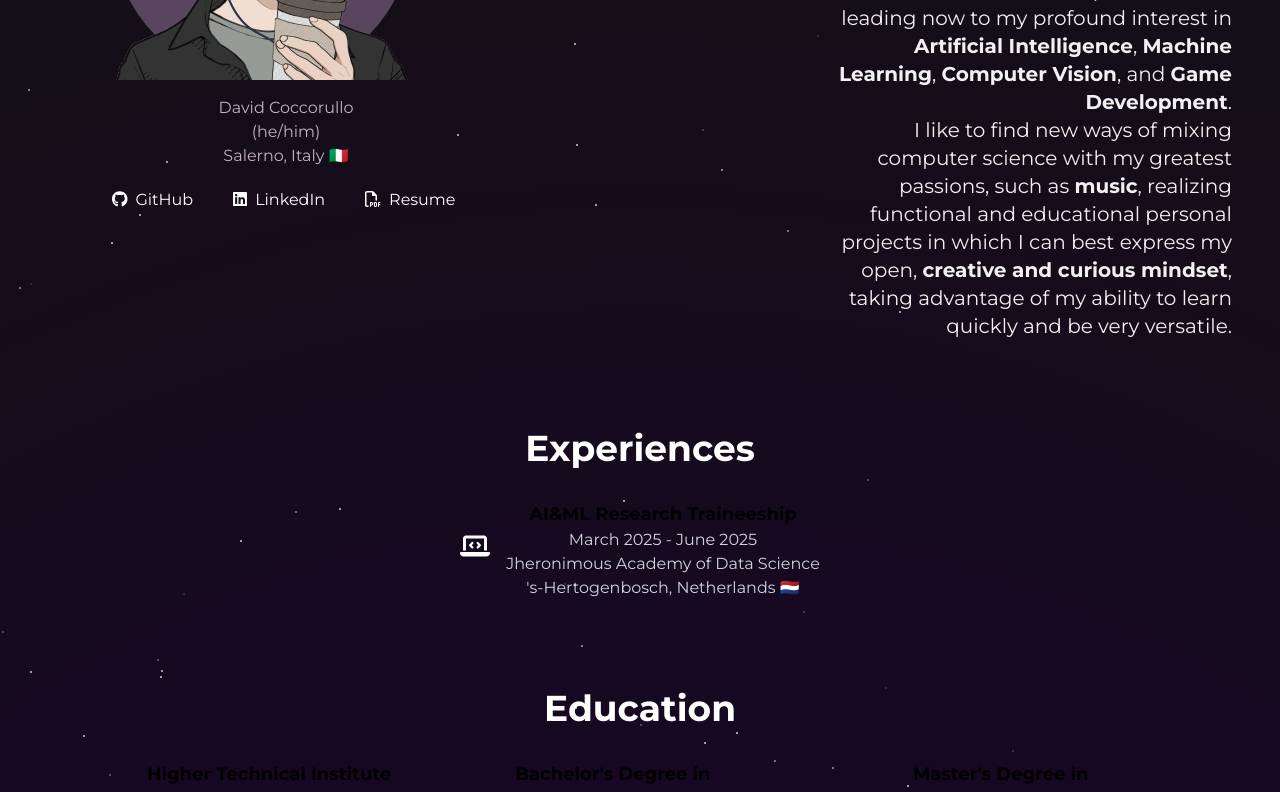
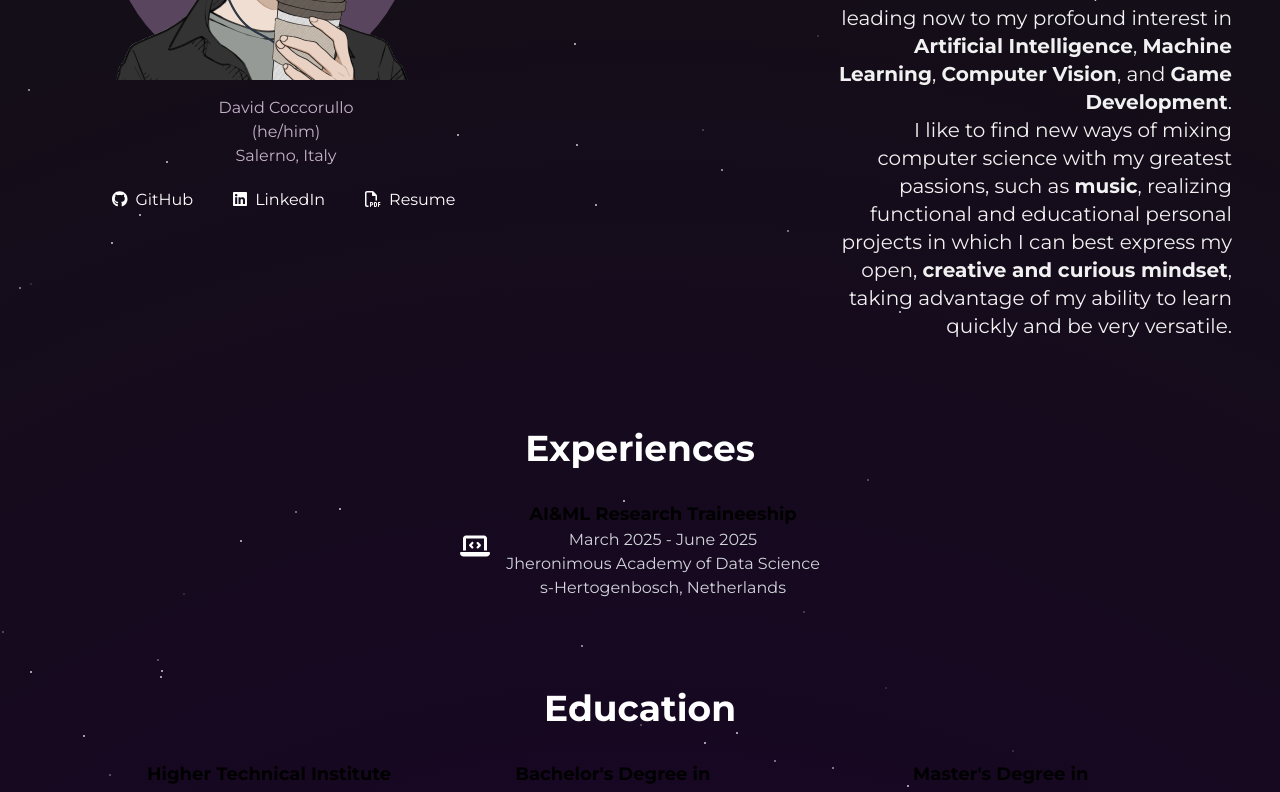
Before and after one commit to davidcocc/nextjs-personal-portfolio, a Next.js app: page / in a window 1280 px wide. Shown: the part 424-1216 px from the top of the page. Built offline with nearby package versions, Linux system fonts and the light colour scheme.

Commit message:
added experiences section, updated CV

```diff
--- a/src/app/components/ExperienceSection.jsx
+++ b/src/app/components/ExperienceSection.jsx
@@ -31,7 +31,7 @@ const ExperienceSection = () => {
               <h3 className="text-lg font-semibold">AI&ML Research Traineeship</h3>
               <p className="text-gray-300">March 2025 - June 2025</p>
               <p className="text-gray-300">Jheronimous Academy of Data Science</p>
-              <p className="text-gray-300">'s-Hertogenbosch, Netherlands 🇳🇱</p>
+              <p className="text-gray-300">s-Hertogenbosch, Netherlands</p>
             </div>
           </div>
         </motion.div>
--- a/src/app/components/HeroSection.jsx
+++ b/src/app/components/HeroSection.jsx
@@ -103,7 +103,7 @@ const HeroSection = () => {
             </div>
             <div className="text-center mt-4 md:ml-12 xl:ml-12 flex-col sm:flex-row text-[#c5b0ca]">
               <p>David Coccorullo</p> <p>(he/him)</p>
-              <p>Salerno, Italy 🇮🇹</p>
+              <p>Salerno, Italy</p>
             </div>
             <div className="flex center mt-3 md:ml-12 xl:ml-12 flex-col sm:flex-row">
               <button
```
